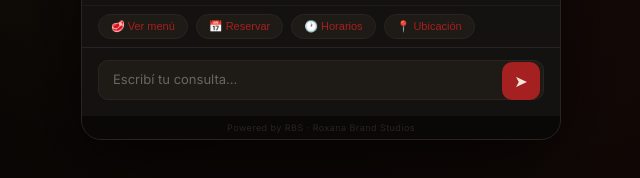
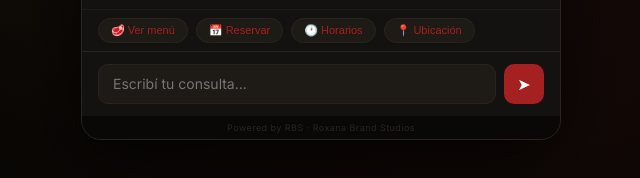
Before and after one commit to ryg15/agente-lacabrera-, a website: page index.html in a window 1280 px wide. Both pictures are taken after a click on the button "HABLAR CON FACU". Shown: the part 600-778 px from the top of the page, 319-959 px from the left. Drawn offline with nearby package versions, Linux system fonts and the light colour scheme.

Commit message:
Update index.html

```diff
--- a/index.html
+++ b/index.html
@@ -406,16 +406,16 @@
     <button class="quick-btn" onclick="sendQuick('¿Cómo llego?')">📍 Ubicación</button>
   </div>
 
-  <div class="chat-input-wrap">
+  <div style="padding:12px 16px;border-top:1px solid #2A2420;background:#141210;display:flex;flex-direction:row;gap:8px;align-items:center;width:100%;box-sizing:border-box;">
     <textarea
-      class="chat-input"
       id="chatInput"
       placeholder="Escribí tu consulta..."
       rows="1"
       onkeydown="handleKey(event)"
       oninput="autoResize(this)"
+      style="flex:1;min-width:0;background:#1E1A16;border:1px solid #2A2420;border-radius:10px;padding:10px 14px;color:#F2E8D9;font-size:14px;font-family:Inter,sans-serif;resize:none;min-height:40px;max-height:100px;outline:none;box-sizing:border-box;"
     ></textarea>
-    <button class="send-btn" id="sendBtn" onclick="sendMessage()">➤</button>
+    <button id="sendBtn" onclick="sendMessage()" style="width:40px;height:40px;min-width:40px;background:#A52020;border:none;border-radius:10px;cursor:pointer;display:flex;align-items:center;justify-content:center;font-size:16px;color:#fff;flex-shrink:0;">➤</button>
   </div>
 
   <div class="chat-footer">Powered by RBS · Roxana Brand Studios</div>
```
